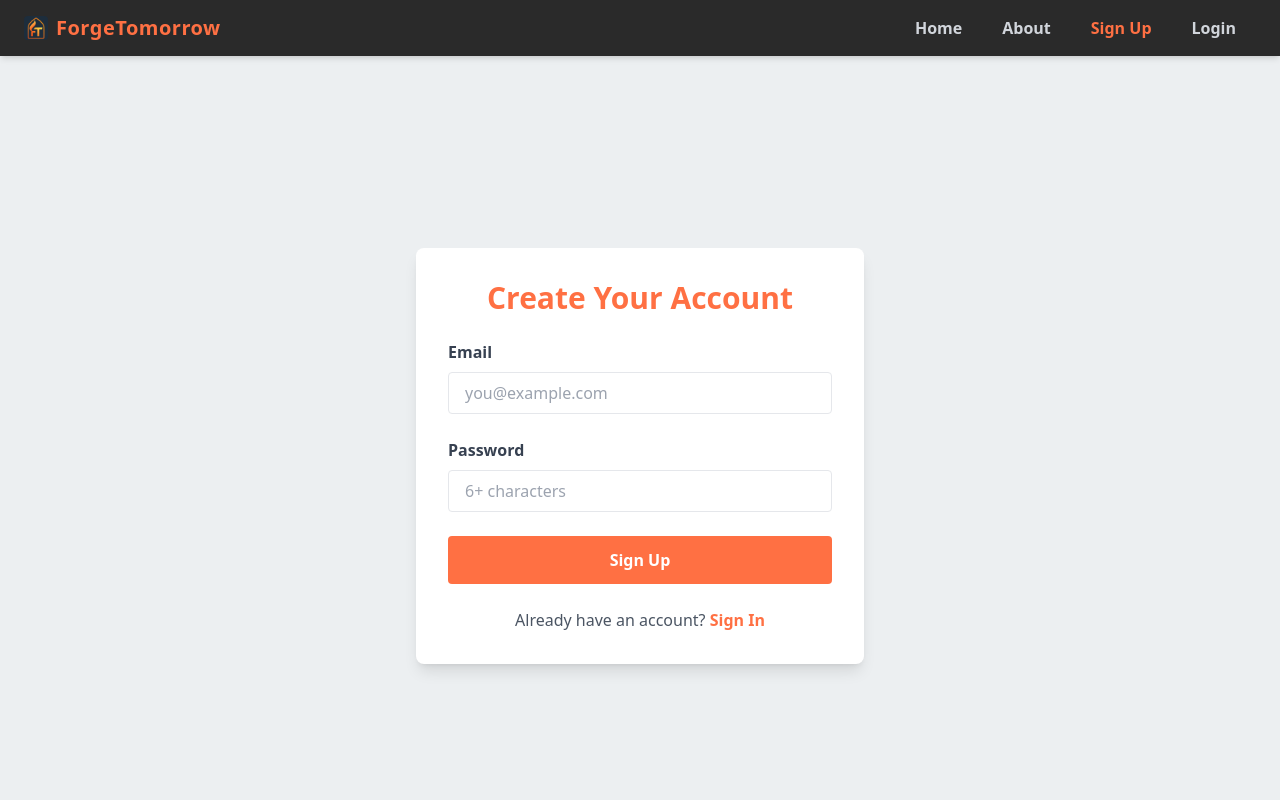
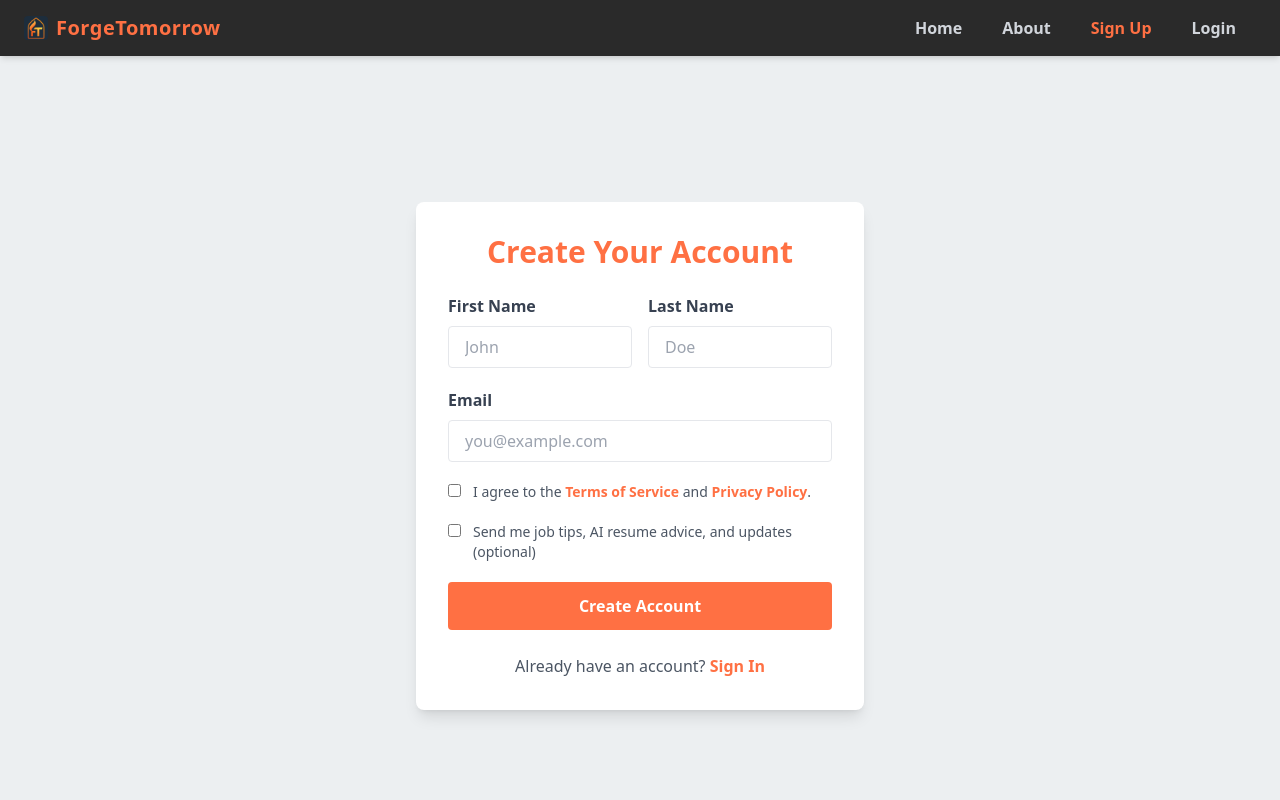
Before and after one commit to ObywanKenoby309/forgetomorrow, a Next.js app: page /signup in a window 1280 px wide. Shown: the top 800 px of the page. Built offline with nearby package versions, Linux system fonts and the light colour scheme.

Commit message:
feat: custom signup with first/last name, ToS, email consent

```diff
--- a/pages/signup.js
+++ b/pages/signup.js
@@ -2,10 +2,14 @@
 import Head from 'next/head';
 import { useState } from 'react';
 import { useRouter } from 'next/router';
+import Link from 'next/link';
 
 export default function Signup() {
+  const [firstName, setFirstName] = useState('');
+  const [lastName, setLastName] = useState('');
   const [email, setEmail] = useState('');
-  const [password, setPassword] = useState('');
+  const [agreeToS, setAgreeToS] = useState(false);
+  const [consentEmails, setConsentEmails] = useState(false);
   const [error, setError] = useState('');
   const [loading, setLoading] = useState(false);
   const router = useRouter();
@@ -15,10 +19,29 @@ export default function Signup() {
     setError('');
     setLoading(true);
 
+    if (!firstName || !lastName || !email) {
+      setError('All fields are required');
+      setLoading(false);
+      return;
+    }
+
+    if (!agreeToS) {
+      setError('You must agree to the Terms of Service');
+      setLoading(false);
+      return;
+    }
+
+    try {
       const res = await fetch('/api/auth/signup', {
-      method: 'POST',  // ← FIXED: NO 753
+        method: 'POST',
         headers: { 'Content-Type': 'application/json' },
-      body: JSON.stringify({ email, password }),
+        body: JSON.stringify({
+          email,
+          firstName,
+          lastName,
+          agreeToS,
+          consentEmails,
+        }),
       });
 
       const data = await res.json();
@@ -28,6 +51,10 @@ export default function Signup() {
         setLoading(false);
       } else {
         router.push('/check-email');
+      }
+    } catch (err) {
+      setError('Something went wrong. Try again.');
+      setLoading(false);
     }
   };
 
@@ -46,7 +73,36 @@ export default function Signup() {
             <p className="text-red-500 text-sm mb-4 text-center">{error}</p>
             )}
 
-          <form onSubmit={handleSubmit} className="space-y-6">
+          <form onSubmit={handleSubmit} className="space-y-5">
+            <div className="grid grid-cols-2 gap-4">
+              <div>
+                <label className="block text-gray-700 font-semibold mb-2">
+                  First Name
+                </label>
+                <input
+                  type="text"
+                  value={firstName}
+                  onChange={(e) => setFirstName(e.target.value)}
+                  required
+                  placeholder="John"
+                  className="w-full px-4 py-2 border rounded focus:outline-none focus:ring-2 focus:ring-[#FF7043]"
+                />
+              </div>
+              <div>
+                <label className="block text-gray-700 font-semibold mb-2">
+                  Last Name
+                </label>
+                <input
+                  type="text"
+                  value={lastName}
+                  onChange={(e) => setLastName(e.target.value)}
+                  required
+                  placeholder="Doe"
+                  className="w-full px-4 py-2 border rounded focus:outline-none focus:ring-2 focus:ring-[#FF7043]"
+                />
+              </div>
+            </div>
+
             <div>
               <label className="block text-gray-700 font-semibold mb-2">
                 Email
@@ -61,27 +117,45 @@ export default function Signup() {
               />
             </div>
 
-            <div>
-              <label className="block text-gray-700 font-semibold mb-2">
-                Password
+            <label className="flex items-start space-x-3 text-sm text-gray-600">
+              <input
+                type="checkbox"
+                checked={agreeToS}
+                onChange={(e) => setAgreeToS(e.target.checked)}
+                required
+                className="mt-0.5"
+              />
+              <span>
+                I agree to the{' '}
+                <Link href="/terms" className="text-[#FF7043] font-semibold hover:underline">
+                  Terms of Service
+                </Link>{' '}
+                and{' '}
+                <Link href="/privacy" className="text-[#FF7043] font-semibold hover:underline">
+                  Privacy Policy
+                </Link>
+                .
+              </span>
             </label>
+
+            <label className="flex items-start space-x-3 text-sm text-gray-600">
               <input
-                type="password"
-                value={password}
-                onChange={(e) => setPassword(e.target.value)}
-                required
-                minLength="6"
-                placeholder="6+ characters"
-                className="w-full px-4 py-2 border rounded focus:outline-none focus:ring-2 focus:ring-[#FF7043]"
+                type="checkbox"
+                checked={consentEmails}
+                onChange={(e) => setConsentEmails(e.target.checked)}
+                className="mt-0.5"
               />
-            </div>
+              <span>
+                Send me job tips, AI resume advice, and updates (optional)
+              </span>
+            </label>
 
             <button
               type="submit"
               disabled={loading}
               className="w-full bg-[#FF7043] text-white py-3 rounded font-semibold hover:bg-[#F4511E] transition-colors disabled:opacity-50"
             >
-              {loading ? 'Sending...' : 'Sign Up'}
+              {loading ? 'Sending...' : 'Create Account'}
             </button>
           </form>
 
```
Lines whose indentation alone changed are shown as unchanged.
